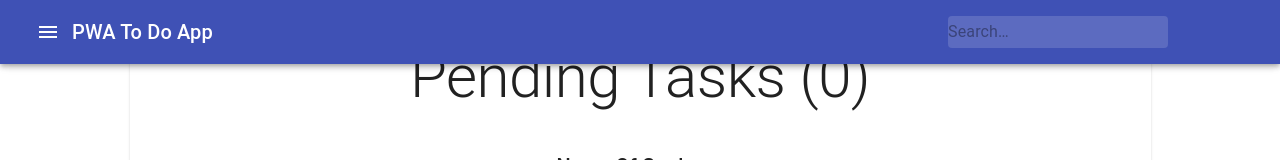
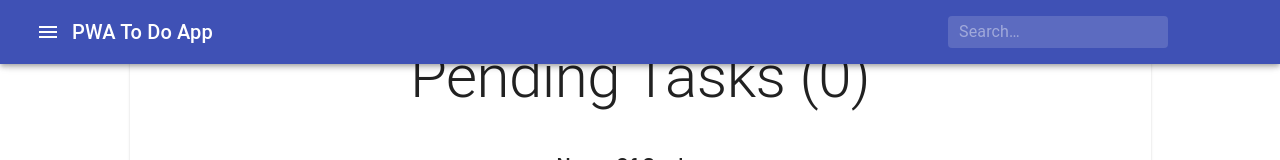
Before and after one commit to LoganConnor44/to-do-list-react-app, a React (Create React App) app: page / in a window 1280 px wide. Both pictures are taken after a click on the icon 1232 px from the left and 32 px from the top of the page. Shown: the top 160 px of the page. Built offline with nearby package versions, Linux system fonts and the light colour scheme.

Commit message:
adding further functionality to the navigation bar

```diff
--- a/src/components/navigation-bar.js
+++ b/src/components/navigation-bar.js
@@ -7,6 +7,7 @@ import InputBase from '@material-ui/core/InputBase';
 import MenuIcon from '@material-ui/icons/Menu';
 import SearchIcon from '@material-ui/icons/Search';
 import '../styles/navigation.css';
+import ClickAwayListener from '@material-ui/core/ClickAwayListener';
 
 const NavigationBar = () => {
 	const [isSearchIconClicked, setIsSearchIconClicked] = useState(false);
@@ -43,10 +44,14 @@ const NavigationBar = () => {
 						</search-icon-styling>
 					) : (
 						<search-input-styling>
-							<InputBase
-								placeholder="Search…"
-								inputProps={{ 'aria-label': 'search' }}
-								className="rootInput" />
+							<ClickAwayListener onClickAway={searchIconClick} >
+								<InputBase
+									visibility={!searchIconClick ? "visible" : "hidden"}
+									autoFocus
+									placeholder="Search…"
+									inputProps={{ 'aria-label': 'search' }}
+									className="rootInput" />
+							</ClickAwayListener>
 						</search-input-styling>
 					)
 				}
--- a/src/styles/navigation.css
+++ b/src/styles/navigation.css
@@ -26,13 +26,17 @@ container-right {
 search-input-styling {
     float: left;
     border-radius: 4px;
-    background-color: rgba(255, 255, 255, 0.15)
+    background-color: rgba(255, 255, 255, 0.15);
+    color: white;
 }
-search-input-styling:hover, search-input-styling:focus {
+search-input-styling:hover {
     background-color: rgba(255, 255, 255, 0.25);
 }
+input:focus {
+    color: white;
+}
 .rootInput {
-    color: white;
+    padding-left: 5%;
 }
 search-icon-styling {
     float: right;
```
